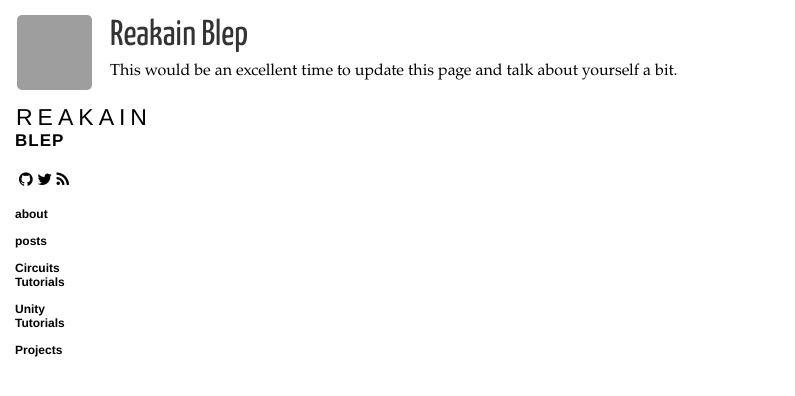
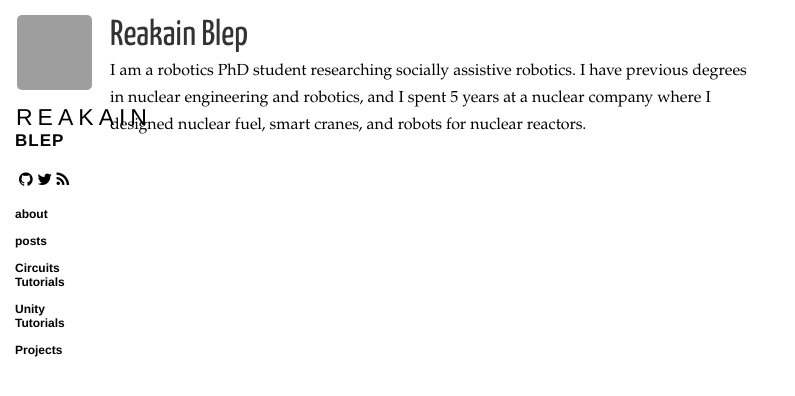
Before and after one commit to reakain/reakain.github.com, a Jekyll site: the page built from about.html, in a window 1280 px wide. Shown: the top 396 px of the page, without its empty margins (0-795 px from the left). Built offline with Jekyll 4.4.1, drawn with Linux system fonts in a browser that asks for light colours; nearby versions of some CDN libraries; grey boxes are pictures that could not be loaded.

Commit message:
will this fix it?

```diff
--- a/_config.yml
+++ b/_config.yml
@@ -1,5 +1,4 @@
 permalink: /posts/:title
-permalink: /projects/:title
 markdown: kramdown
 
 gems:
--- a/about.html
+++ b/about.html
@@ -7,5 +7,5 @@ title: "About"
 <section class="content">
   <h1>{{ site.name }}</h1>
 
-  <p>This would be an excellent time to update this page and talk about yourself a bit.</p>
+  <p>I am a robotics PhD student researching socially assistive robotics. I have previous degrees in nuclear engineering and robotics, and I spent 5 years at a nuclear company where I designed nuclear fuel, smart cranes, and robots for nuclear reactors.</p>
 </section>
--- a/index.html
+++ b/index.html
@@ -4,6 +4,7 @@ title: "Posts"
 ---
 
 <section class="content">
+  <h1>{{ site.name }}</h1>
   <ul class="listing">
     {% for post in site.posts %}
       {% unless post.draft %}
--- a/projects.html
+++ b/projects.html
@@ -4,6 +4,7 @@ title: "Projects"
 ---
 
 <section class="content">
+  <h1>Projects</h1>
   <ul class="listing">
     {% for project in site.projects %}
       {% unless project.draft %}
```
Also changed, not shown: projects/_posts/2024-02-29-test.md (renamed from _projects/2024-02-29-prelims.md, +0 -1 lines).
